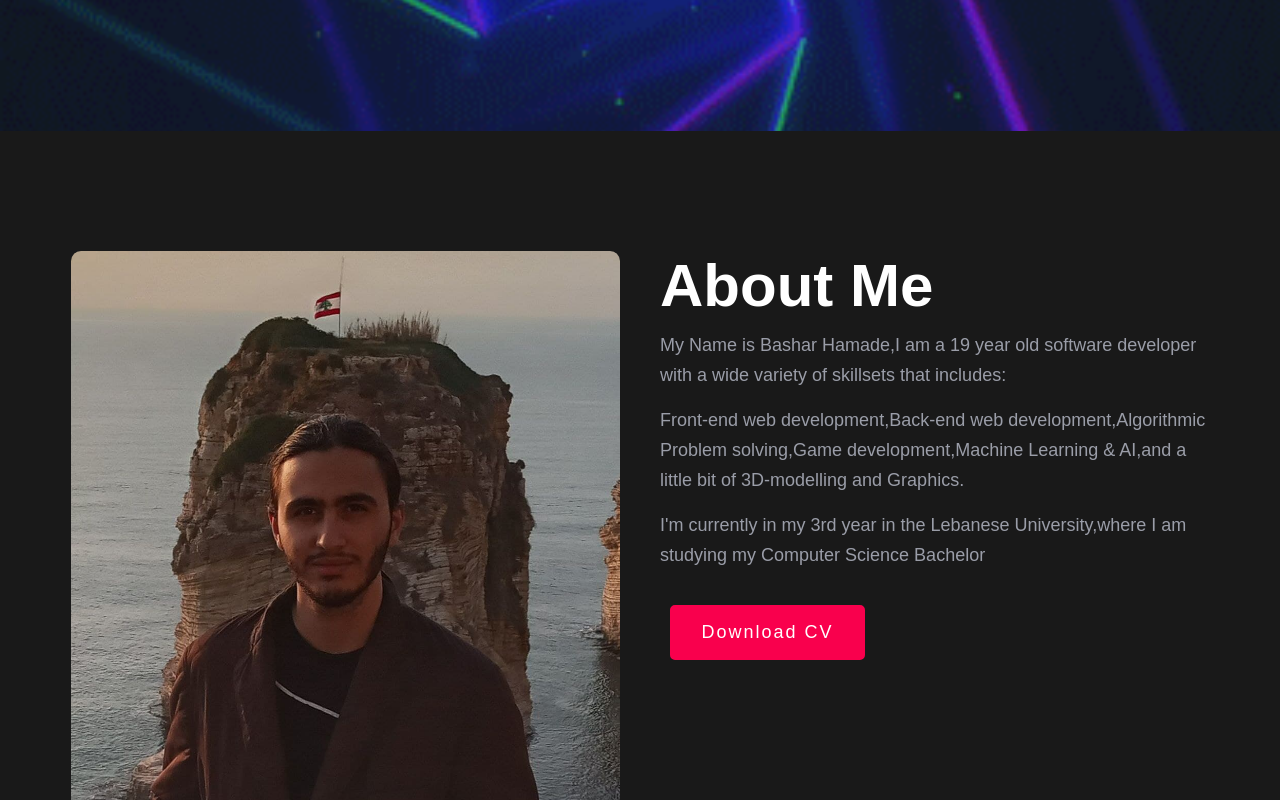
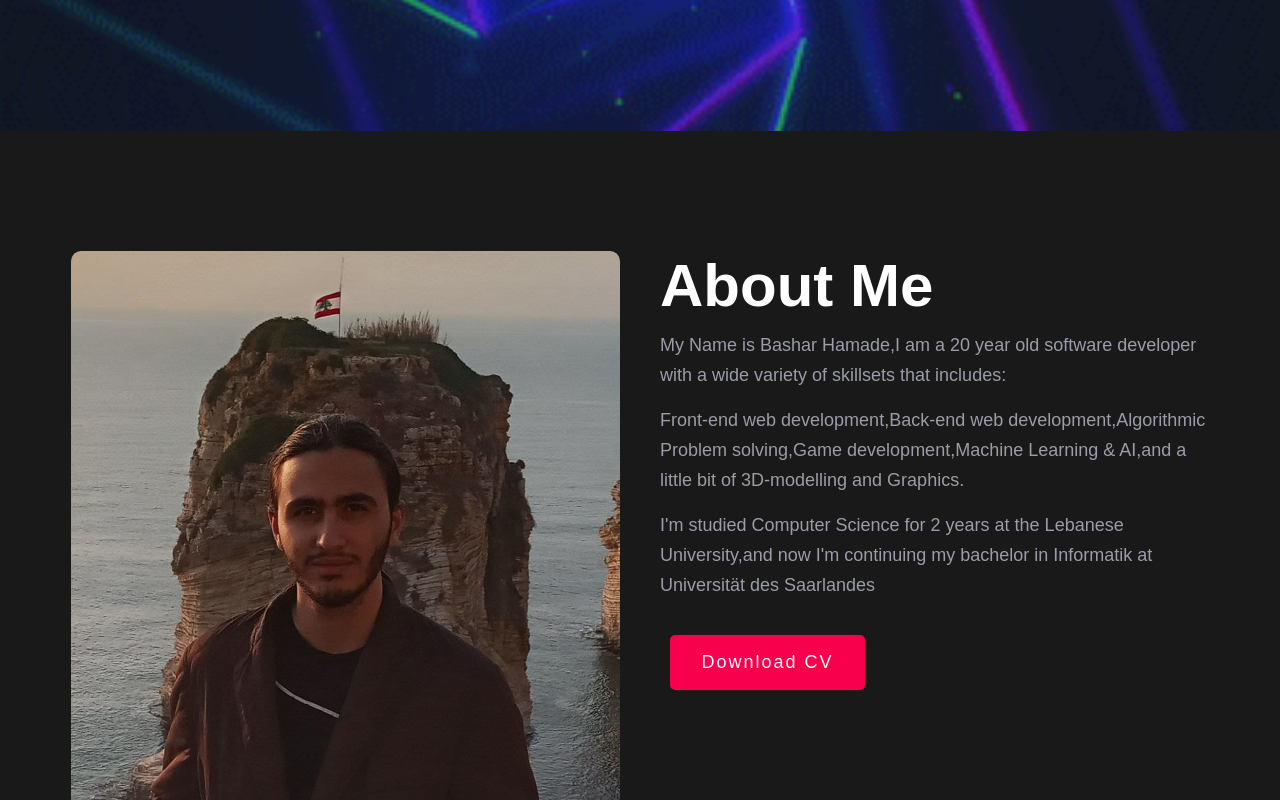
Before and after one commit to BHCoding420/my_portfolio, a React (Create React App) app: page / in a window 1280 px wide. Shown: the part 510-1310 px from the top of the page. Built offline with nearby package versions, Linux system fonts and the light colour scheme.

Commit message:
Update About.js

```diff
--- a/src/About.js
+++ b/src/About.js
@@ -19,7 +19,7 @@ function About() {
             <h1 className="about__heading">About Me</h1>
             <div className="about__meta">
               <p className="about__text p__color">
-                My Name is Bashar Hamade,I am a 19 year old software developer
+                My Name is Bashar Hamade,I am a 20 year old software developer
                 with a wide variety of skillsets that includes:
               </p>
               <p className="about__text p__color">
@@ -28,8 +28,8 @@ function About() {
                 little bit of 3D-modelling and Graphics.
               </p>
               <p className="about__text p__color">
-                I'm currently in my 3rd year in the Lebanese University,where I
-                am studying my Computer Science Bachelor
+                I'm studied Computer Science for 2 years at the Lebanese University,and now I'm continuing my bachelor in Informatik
+                at Universität des Saarlandes
               </p>
               <div className="about__button d__flex align__items__center">
                 <a href={CV} download>
```
